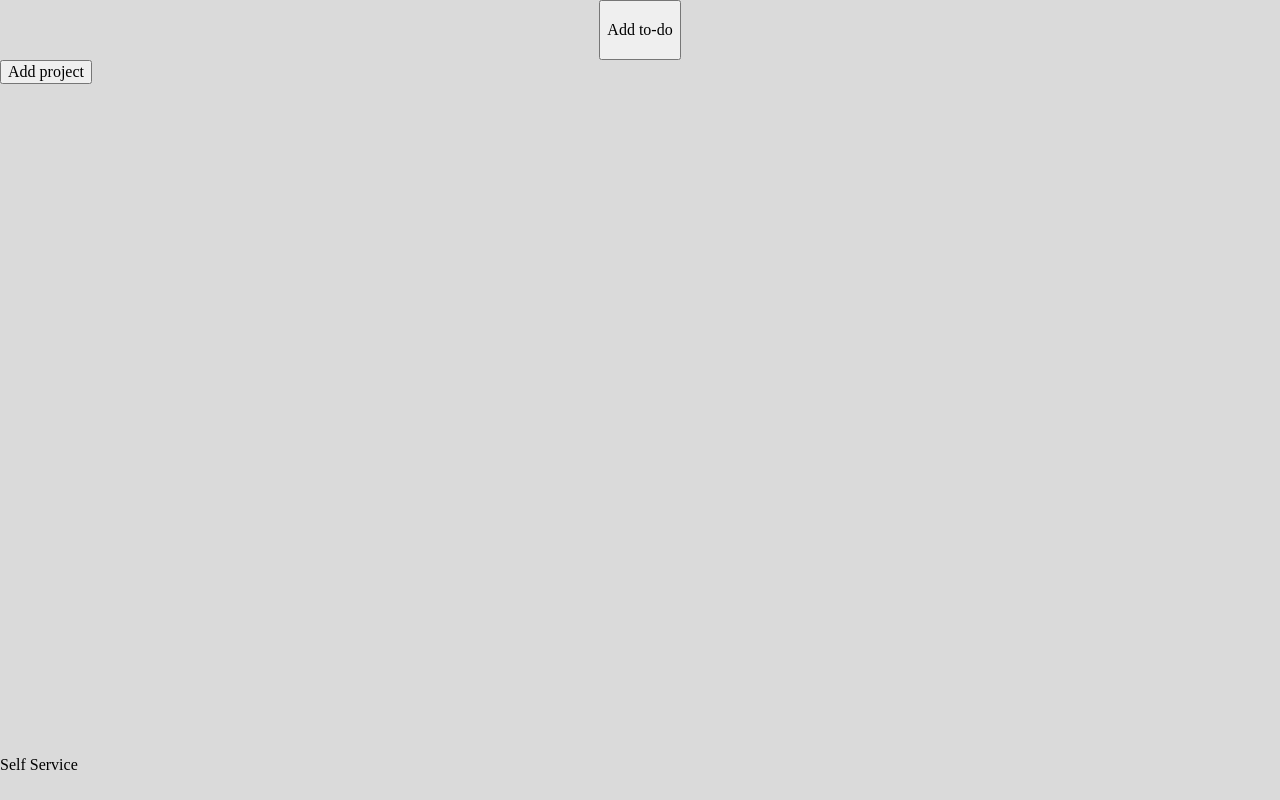
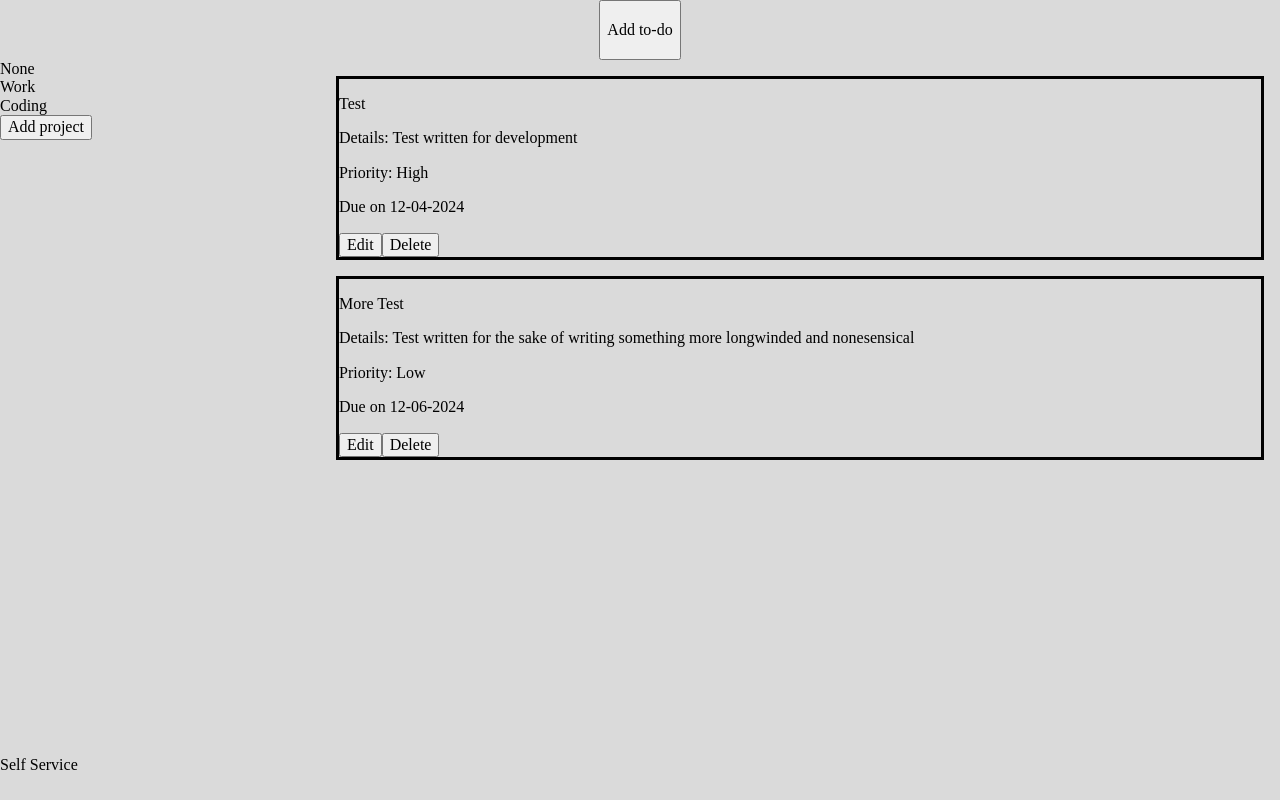
Before and after one commit to PeterMilo/odin-project-todo, a website built with webpack: page src/index.html in a window 1280 px wide. Built offline with nearby package versions, Linux system fonts and the light colour scheme.

```diff
--- a/src/index.html
+++ b/src/index.html
@@ -85,6 +85,7 @@
 
 
   <div class="side-bar">
+    <div id="side-bar-content"></div>
     <button id="add-project">Add project</button>
   </div>
 
--- a/src/index.js
+++ b/src/index.js
@@ -1,9 +1,10 @@
 import './style.css';
 import '../node_modules/normalize.css';
 import { createToDo, todoList, removeTodo, findTodo, saveEditTodo, addProject, projectList } from './manage-todo';
-import { renderTodoList, renderEditFormContent } from './render';
+import { renderTodoList, renderEditFormContent, renderProjectList } from './render';
 
-
+renderProjectList();
+renderTodoList();
 
 const contentDiv = document.querySelector('#content');
 
@@ -67,6 +68,7 @@
   projectForm.reset();
   projectForm.style.display = 'none';
   editingOverlay.classList.toggle('active');
+  renderProjectList();
 })
 
 
--- a/src/manage-todo.js
+++ b/src/manage-todo.js
@@ -2,7 +2,16 @@
 import { renderTodoList } from "./render";
 
 export const todoList = [];
+
 export const projectList = ["None","Work", "Coding"];
+
+
+const testTodoOne = new ToDo ('Test','Test written for development','12-04-2024','High',1, 'false', 'Coding')
+todoList.push(testTodoOne);
+
+const testTodoTwo = new ToDo ('More Test','Test written for the sake of writing something more longwinded and nonesensical','12-06-2024','Low',2, 'false', 'Coding')
+todoList.push(testTodoTwo);
+
 
 export function createToDo (title, description, dueDate, priority, project) {
     const newID = Math.round( Math.random() * 1000 );
--- a/src/render.js
+++ b/src/render.js
@@ -1,6 +1,21 @@
-import { todoList, findTodo } from "./manage-todo";
+import { todoList, projectList } from "./manage-todo";
 
 const contentDiv = document.querySelector('#content');
+const sidebarDiv = document.querySelector('#side-bar-content');
+
+
+export function renderProjectList () {
+    sidebarDiv.innerHTML = '';
+    projectList.forEach((project) => {
+        const projectDiv = document.createElement('div');
+
+        projectDiv.className = 'project-element';
+
+        projectDiv.textContent = project;
+
+        sidebarDiv.appendChild(projectDiv);
+    })
+}
 
 export function renderTodoList () {
     contentDiv.innerHTML = '';
```
Also changed, not shown: dist/index.bundle.js, dist/index.html.
